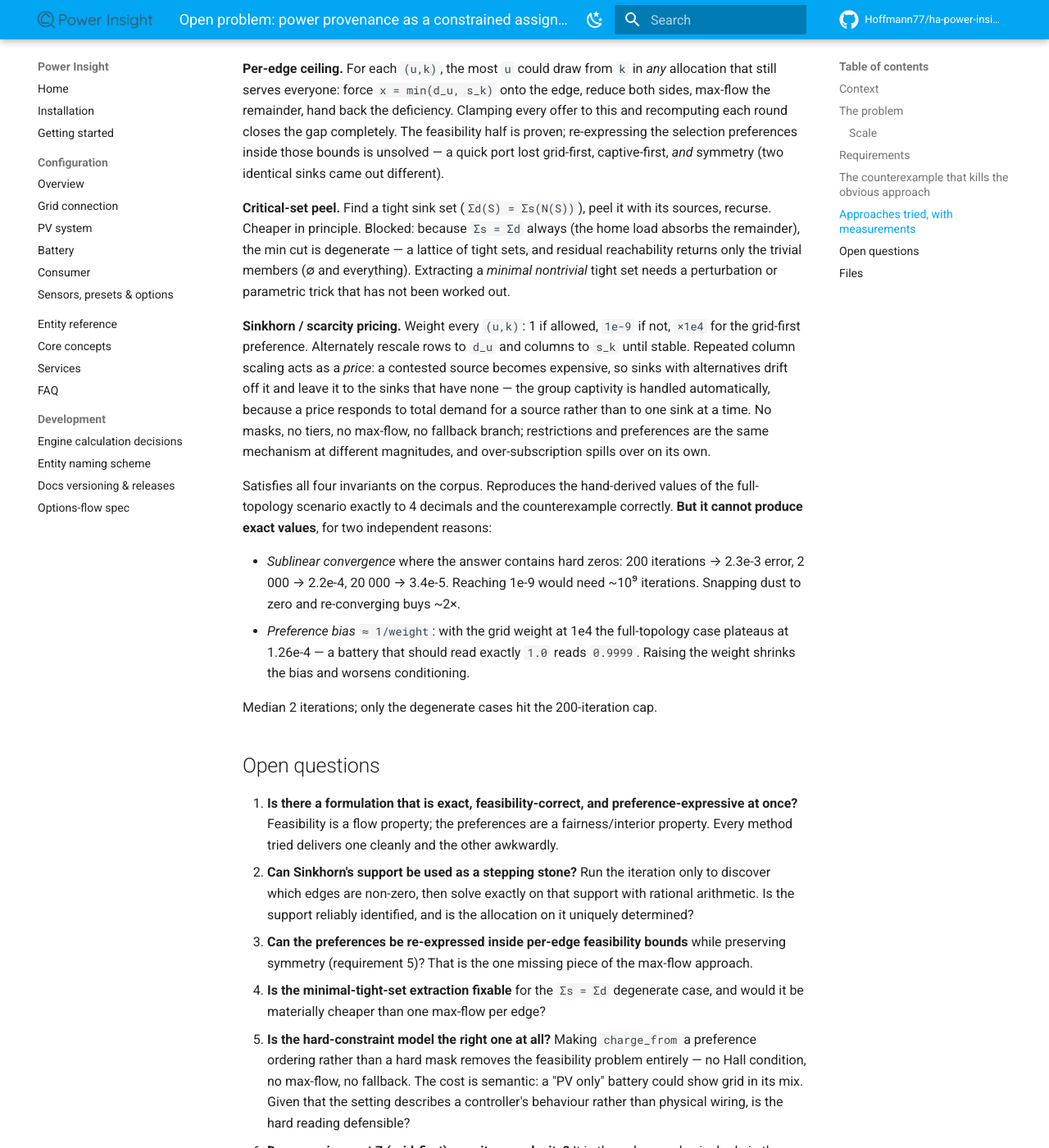
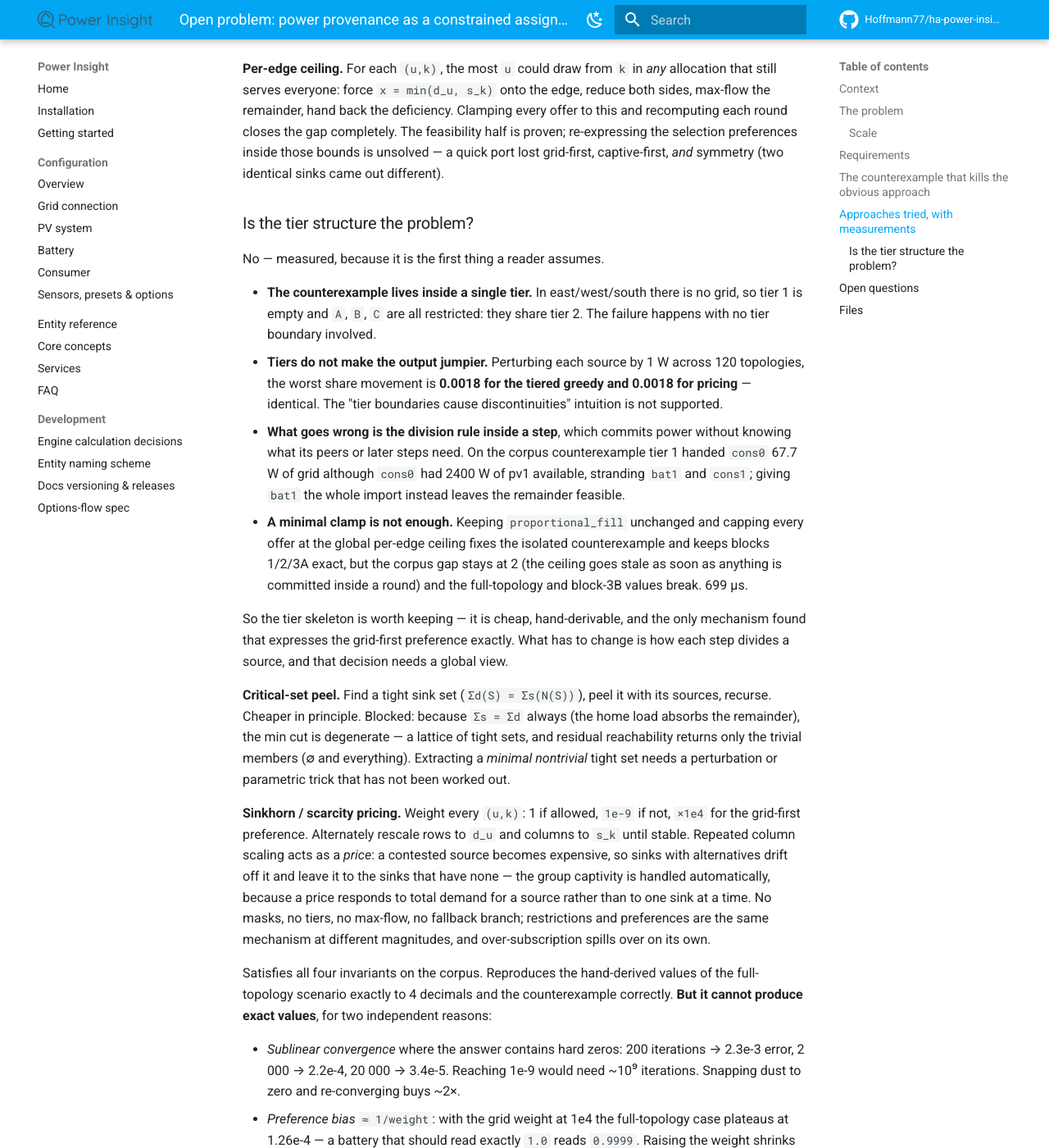
Before and after one commit to Hoffmann77/ha-power-insight, an MkDocs documentation site: the page built from docs/dev/source-share-allocation-problem.md, in a window 1280 px wide and 1400 px high, scrolled down 3258 px. Shown: the whole window at 82% size. Built offline with MkDocs 1.6.1 and Material for MkDocs 9.7.7, drawn with Linux system fonts in a browser that asks for light colours; comment, search, counter and statistics services are not loaded; the version menu is left out; some of the changed text lies outside the part shown.

Commit message:
docs: record that the tier structure is not the defect
Measured, because it is the first thing a reader assumes. The
counterexample happens inside a single tier with no boundary involved;
perturbing a source by 1 W moves shares by 0.0018 under both the tiered
greedy and pricing, so tiers do not add discontinuity; and the failure is
always the division rule inside a step committing power without knowing
what its peers or later steps need.

Also records that the minimal repair -- keep the fill unchanged and clamp
each offer to the global per-edge ceiling -- is not enough: it fixes the
isolated counterexample but leaves the corpus gap at 2, because the
ceiling goes stale as soon as anything is committed within a round.

Co-Authored-By: Claude Opus 5 <noreply@anthropic.com>
Claude-Session: https://claude.ai/code/session_01MDuDzk5xCtM5UZfyomxPet

```diff
--- a/docs/dev/source-share-allocation-problem.md
+++ b/docs/dev/source-share-allocation-problem.md
@@ -131,6 +131,33 @@ feasibility half is proven; re-expressing the selection preferences inside those
 bounds is unsolved — a quick port lost grid-first, captive-first, *and* symmetry
 (two identical sinks came out different).
 
+### Is the tier structure the problem?
+
+No — measured, because it is the first thing a reader assumes.
+
+- **The counterexample lives inside a single tier.** In east/west/south there is
+  no grid, so tier 1 is empty and `A`, `B`, `C` are all restricted: they share
+  tier 2. The failure happens with no tier boundary involved.
+- **Tiers do not make the output jumpier.** Perturbing each source by 1 W across
+  120 topologies, the worst share movement is **0.0018 for the tiered greedy and
+  0.0018 for pricing** — identical. The "tier boundaries cause discontinuities"
+  intuition is not supported.
+- **What goes wrong is the division rule inside a step**, which commits power
+  without knowing what its peers or later steps need. On the corpus
+  counterexample tier 1 handed `cons0` 67.7 W of grid although `cons0` had
+  2400 W of pv1 available, stranding `bat1` and `cons1`; giving `bat1` the whole
+  import instead leaves the remainder feasible.
+- **A minimal clamp is not enough.** Keeping `proportional_fill` unchanged and
+  capping every offer at the global per-edge ceiling fixes the isolated
+  counterexample and keeps blocks 1/2/3A exact, but the corpus gap stays at 2
+  (the ceiling goes stale as soon as anything is committed inside a round) and
+  the full-topology and block-3B values break. 699 µs.
+
+So the tier skeleton is worth keeping — it is cheap, hand-derivable, and the
+only mechanism found that expresses the grid-first preference exactly. What has
+to change is how each step divides a source, and that decision needs a global
+view.
+
 **Critical-set peel.** Find a tight sink set (`Σd(S) = Σs(N(S))`), peel it with
 its sources, recurse. Cheaper in principle. Blocked: because `Σs = Σd` always
 (the home load absorbs the remainder), the min cut is degenerate — a lattice of
@@ -173,16 +200,21 @@ Median 2 iterations; only the degenerate cases hit the 200-iteration cap.
    allocation on it uniquely determined?
 3. **Can the preferences be re-expressed inside per-edge feasibility bounds**
    while preserving symmetry (requirement 5)? That is the one missing piece of
-   the max-flow approach.
-4. **Is the minimal-tight-set extraction fixable** for the `Σs = Σd` degenerate
+   the max-flow approach. Recomputing the ceiling once per round is measurably
+   not tight enough; does it have to be recomputed after every commit, and if so
+   can the cost be kept sane?
+4. **Tiers for the preference, pricing for the division?** Keep the tier
+   skeleton to express grid-first exactly, but replace the per-source division
+   inside each tier with the scarcity-price iteration. Untested.
+5. **Is the minimal-tight-set extraction fixable** for the `Σs = Σd` degenerate
    case, and would it be materially cheaper than one max-flow per edge?
-5. **Is the hard-constraint model the right one at all?** Making `charge_from` a
+6. **Is the hard-constraint model the right one at all?** Making `charge_from` a
    preference ordering rather than a hard mask removes the feasibility problem
    entirely — no Hall condition, no max-flow, no fallback. The cost is semantic:
    a "PV only" battery could show grid in its mix. Given that the setting
    describes a controller's behaviour rather than physical wiring, is the hard
    reading defensible?
-6. **Does requirement 7 (grid-first) earn its complexity?** It is the only
+7. **Does requirement 7 (grid-first) earn its complexity?** It is the only
    non-physical rule in the model and the hardest to carry through any exact
    method. Dropping it makes scarcity pricing considerably better behaved.
 
```
